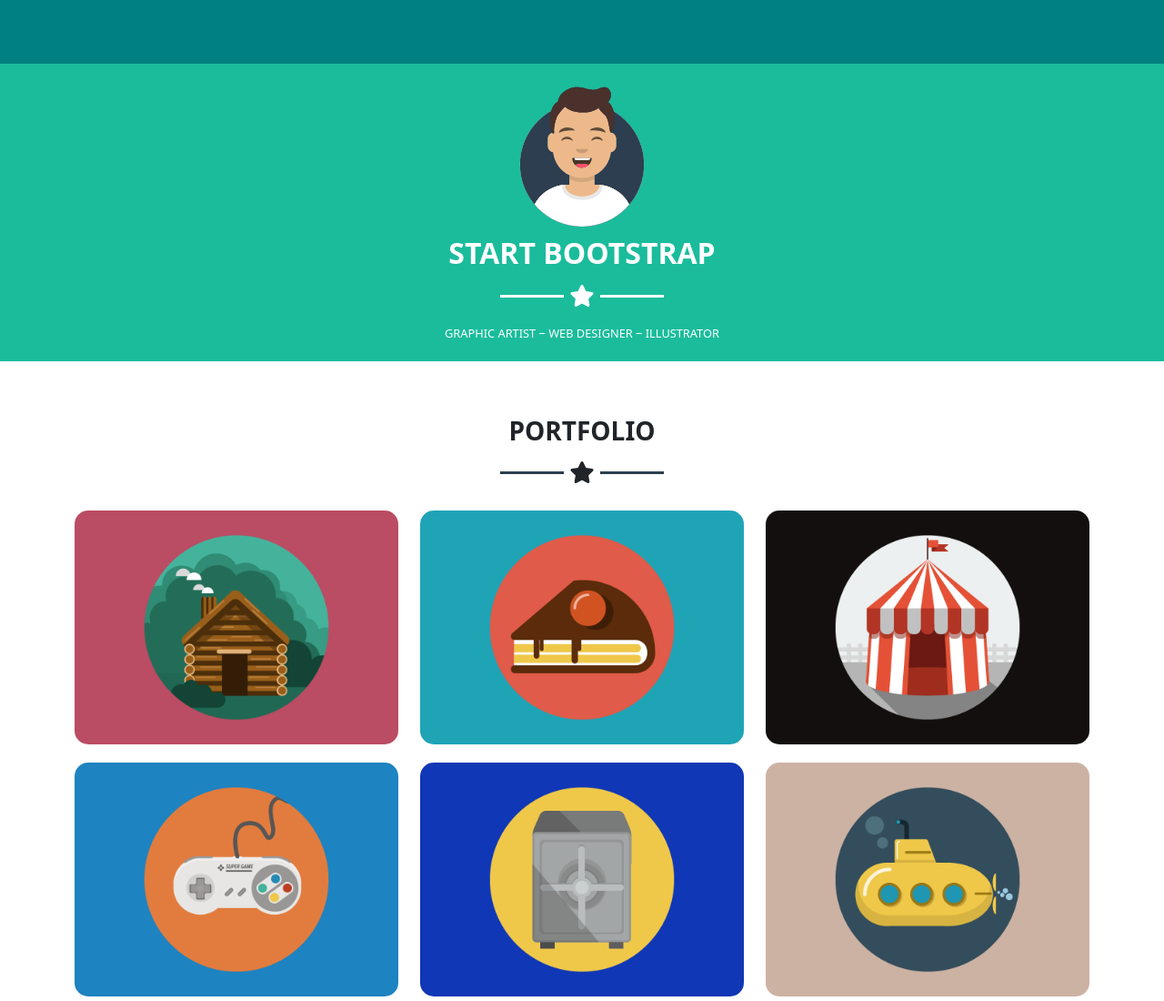
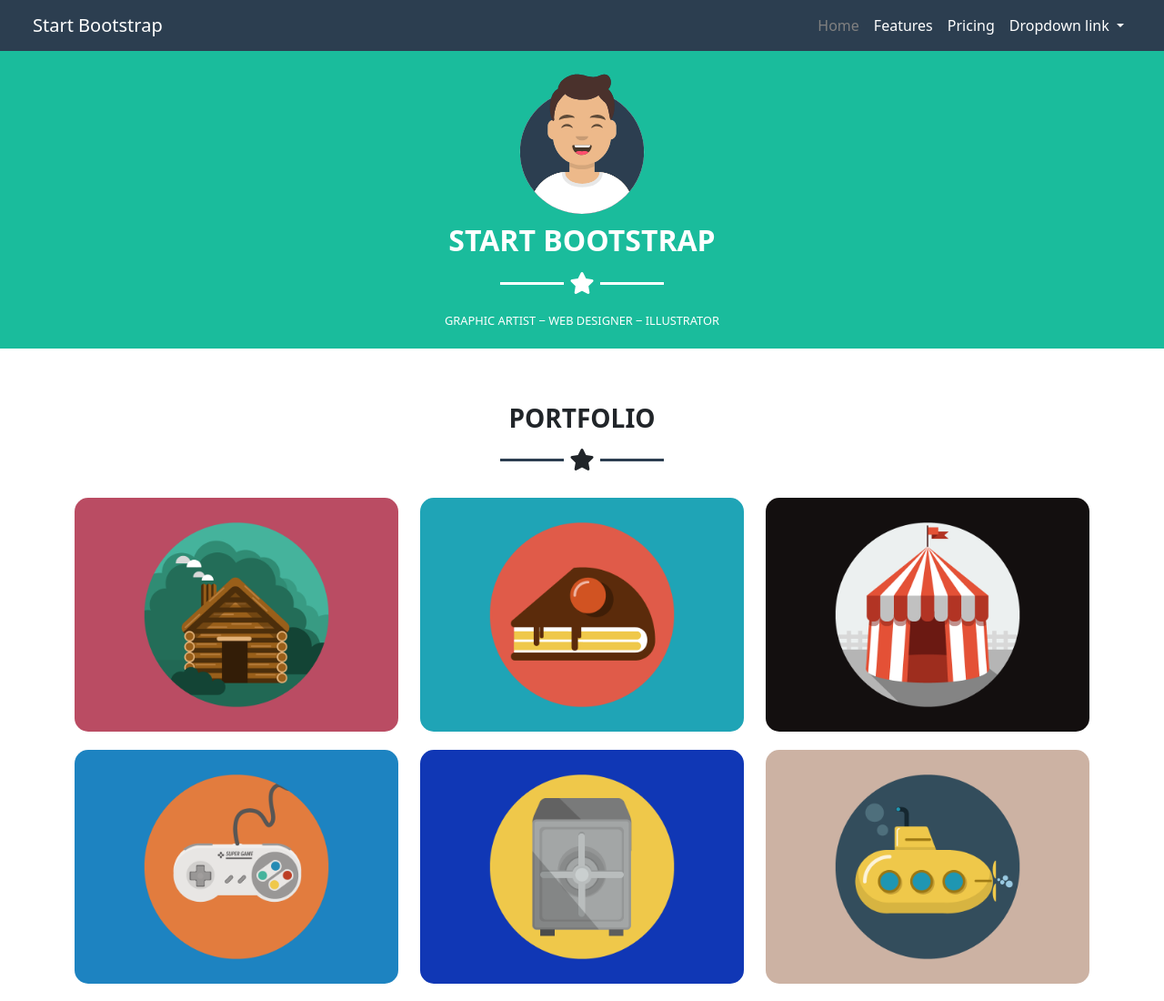
Before and after one commit to Maurizio97/html-css-bootstrap-freelancer, a plain HTML site: page index.html in a window 1280 px wide. Shown: the top 1100 px of the page at 91% size. Drawn offline with nearby package versions, Linux system fonts and the light colour scheme.

Commit message:
navbar complete

```diff
--- a/css/style.css
+++ b/css/style.css
@@ -1,14 +1,26 @@
 
 /* header */
 
-
-nav {
-    height: 70px;
-    /* debug */
-    background-color: teal;
+.bg-light{
+    background-color: #2c3e50 !important;
+}
+.navbar-expand-md .navbar-collapse {
+    justify-content: end;
 }
 
+/* colore titolo */
+.navbar-light .navbar-nav .nav-link,
+.navbar-light .navbar-brand {
+    color: white;
+}
 
+/* colore menu items */
+.navbar-light .navbar-nav .nav-link.active,
+.navbar-light .navbar-nav .nav-link:focus,
+.navbar-light .navbar-nav .nav-link:hover,
+.navbar-brand:hover {
+    color: grey !important;
+}
 /* jumbotron */
 #jumbotron {
     padding: 20px 0;
--- a/index.html
+++ b/index.html
@@ -17,12 +17,39 @@
     <!-- header -->
     <div class="container-fluid">
         <header class="row">
-            <div class="col-12">
-                <dic class="row">
                     <!--navigazione -->
-                    <nav class="color tiffany">
-
-                    </nav>
+                    <!-- bs code -->
+                    <nav class="navbar navbar-expand-md navbar-light bg-light">
+                        <div class="container-fluid">
+                            <a class="navbar-brand" href="#">Start Bootstrap</a>
+                            <button class="navbar-toggler" type="button" data-bs-toggle="collapse" data-bs-target="#navbarNavDropdown" aria-controls="navbarNavDropdown" aria-expanded="false" aria-label="Toggle navigation">
+                            <span class="navbar-toggler-icon"></span>
+                            </button>
+                            <div class="collapse navbar-collapse" id="navbarNavDropdown">
+                            <ul class="navbar-nav">
+                                <li class="nav-item">
+                                <a class="nav-link active" aria-current="page" href="#">Home</a>
+                                </li>
+                                <li class="nav-item">
+                                <a class="nav-link" href="#">Features</a>
+                                </li>
+                                <li class="nav-item">
+                                <a class="nav-link" href="#">Pricing</a>
+                                </li>
+                                <li class="nav-item dropdown">
+                                <a class="nav-link dropdown-toggle" href="#" id="navbarDropdownMenuLink" role="button" data-bs-toggle="dropdown" aria-expanded="false">
+                                    Dropdown link
+                                </a>
+                                <ul class="dropdown-menu" aria-labelledby="navbarDropdownMenuLink">
+                                    <li><a class="dropdown-item" href="#">Action</a></li>
+                                    <li><a class="dropdown-item" href="#">Another action</a></li>
+                                    <li><a class="dropdown-item" href="#">Something else here</a></li>
+                                </ul>
+                                </li>
+                            </ul>
+                            </div>
+                        </div>
+                        </nav>
                     <!--/navigazione -->
 
                     <!-- jumbotron -->
@@ -43,10 +70,6 @@
                             </span>
                     </div>
                     <!-- /jumbotron -->
-
-                </dic>
-
-            </div>
         </header>
     </div>
     <!-- /header -->
@@ -203,5 +226,8 @@
     </footer>
     <!-- /footer -->
 
+    <!-- js -->
+    <script src="https://cdn.jsdelivr.net/npm/bootstrap@5.1.3/dist/js/bootstrap.bundle.min.js" integrity="sha384-ka7Sk0Gln4gmtz2MlQnikT1wXgYsOg+OMhuP+IlRH9sENBO0LRn5q+8nbTov4+1p" crossorigin="anonymous"></script>
+
 </body>
 </html>
```
